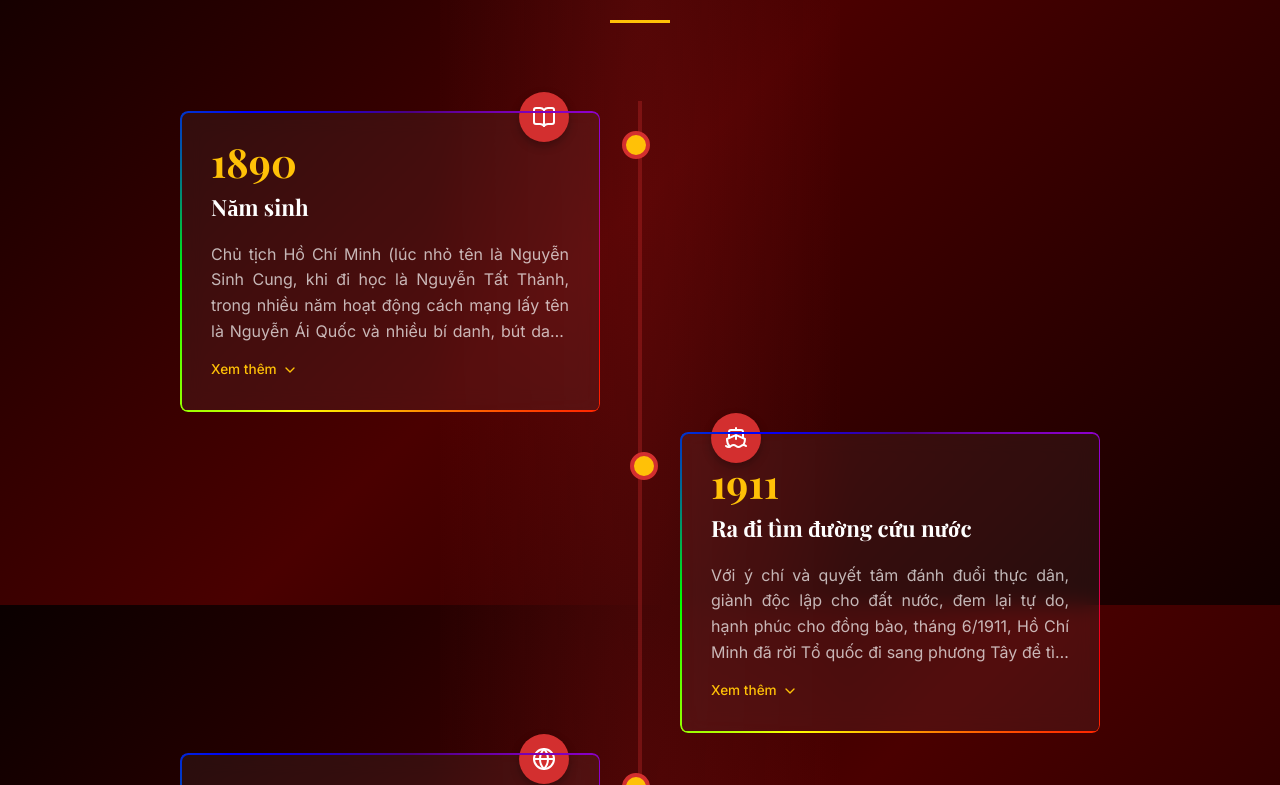
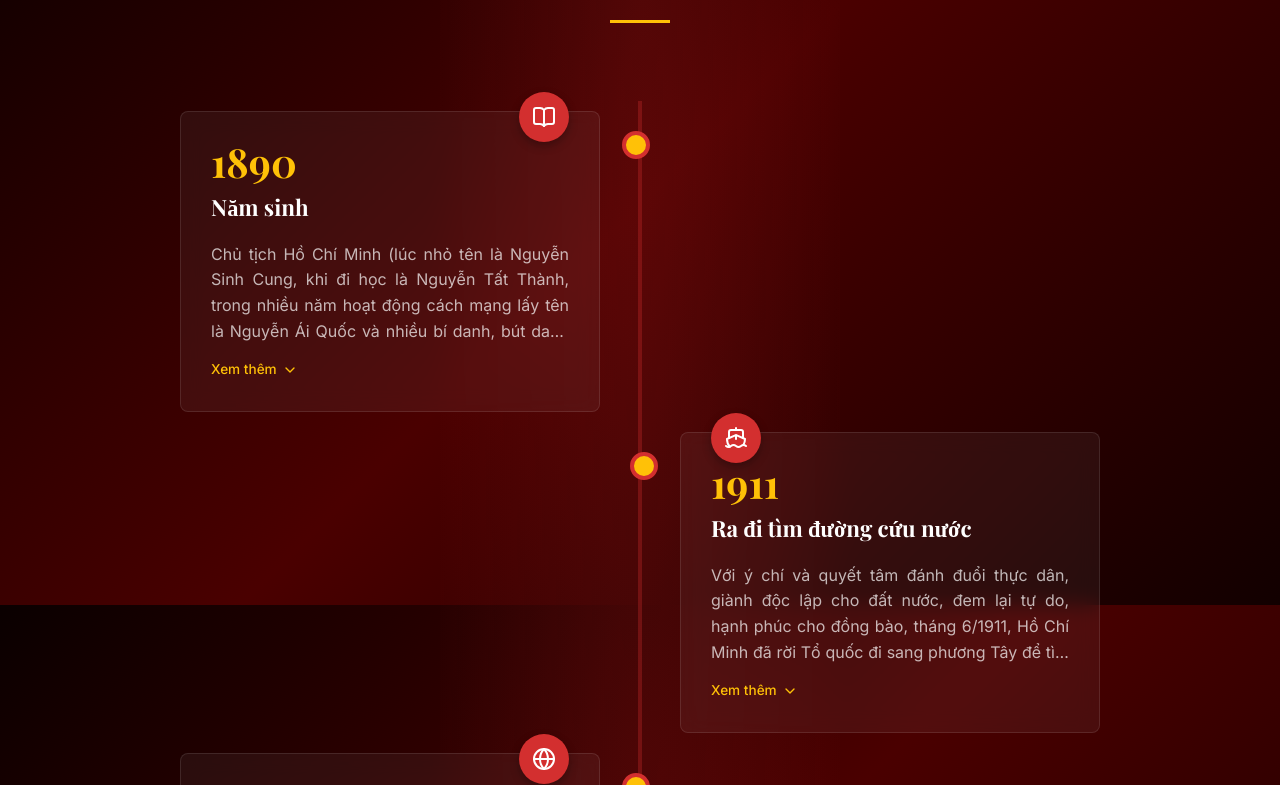
Before and after one commit to formype/lax-kgvhhcm, a React (Vite) app: page / in a window 1280 px wide. Shown: the part 995-1780 px from the top of the page. Built offline with nearby package versions, Linux system fonts and the light colour scheme; no server answers; the database is empty; a web font is replaced by a local one.

Commit message:
Update RGB border for timeline and reflections-list

```diff
--- a/src/index.css
+++ b/src/index.css
@@ -213,18 +213,20 @@ img {
   }
 }
 
-.glass,
+.glass:not(.timeline-content),
 .guestbook-form-card,
 .reflection-card,
+.reflections-list,
 .admin-card,
 .admin-login-box {
   position: relative;
   border-color: transparent !important;
 }
 
-.glass::after,
+.glass:not(.timeline-content)::after,
 .guestbook-form-card::after,
 .reflection-card::after,
+.reflections-list::after,
 .admin-card::after,
 .admin-login-box::after {
   content: '';
```
